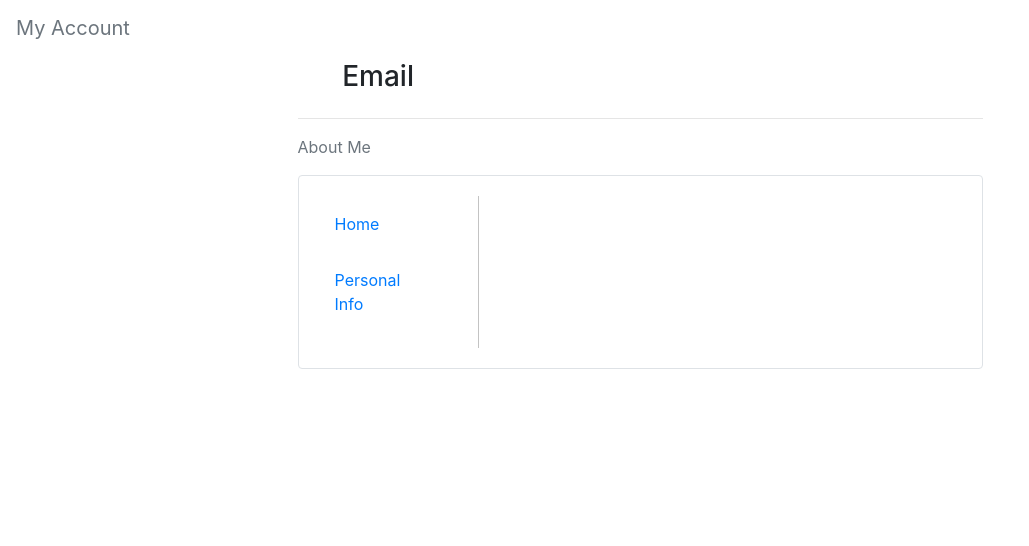
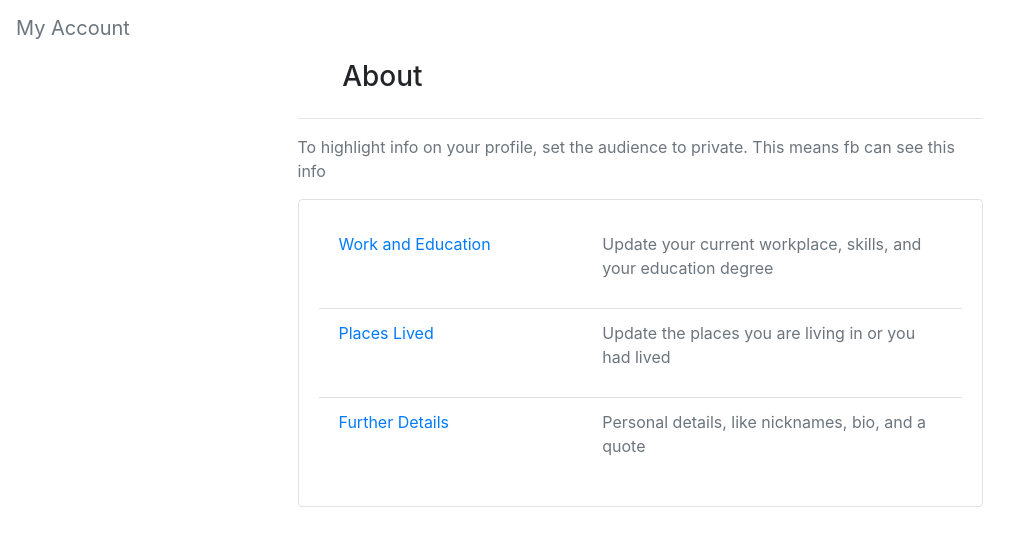
Before and after one commit to crimsonpython24/pymun, a Django app: template pymun/accounts/templates/myaccount/about_me.html in a window 1280 px wide. Shown: the top 546 px of the page, without its empty margins (0-1029 px from the left). Run offline with Django 3.2, Linux system fonts and the light colour scheme; the template is opened without the code that fills it, so the values that code supplies are empty; some libraries are stand-ins or nearby versions.

Commit message:
added about base view and urls
will be adding functionalities later, figuring out one-to-many foreign relationships

```diff
--- a/pymun/accounts/templates/myaccount/about_me.html
+++ b/pymun/accounts/templates/myaccount/about_me.html
@@ -4,60 +4,58 @@
 {% load static %}
 
 {% block style %}
-<link rel="stylesheet" href="{% static 'myaccount/css/about_me.css' %}"/>
 <link rel="stylesheet" href="{% static 'myaccount/css/change_base.css' %}">
+<link rel="stylesheet" href="{% static 'myaccount/css/change_email.css' %}">
 <link rel="stylesheet" href="{% static 'myaccount/css/personal_info.css' %}"/>
 {% endblock style %}
 
-{% block inner_topic %}Email{% endblock inner_topic %}
+{% block inner_topic %}About{% endblock inner_topic %}
 
 {% block inner_content %}
-<p class="text-muted custom-text-5">About Me</p>
+<p class="text-muted custom-text-5">To highlight info on your profile, set the audience to private. This means  fb can see this info</p>
 <div class="card content-card-custom-0 z-depth-0 border content-card-custom-0" style="min-width: 660px;">
   <!-- Card content -->
-  <div class="card-body card-body-custom-2">
-    <div class="row" style="margin: auto">
-    {% block sidebar %}
-      <div class="col-xl-3 custom-col-3" style="padding: 0px; padding: 0px;border-right: 1px solid #c3c3c3;">
-        <div class="d-xl-none classic-tabs">
-          <ul class="nav tabs-primary" id="myClassicTab" role="tablist">
-            <li class="nav-item custom-tabs-0a">
-              <a class="nav-link waves-light {% block link0a %}{% endblock link0a %}" id="home-tab-classic" href="{% url 'my_account' slug=user.slug %}" role="tab" aria-controls="home-classic" aria-selected="true">Home</a>
-            </li>
-            <li class="nav-item custom-tabs-0a">
-              <a class="nav-link waves-light {% block link1a %}{% endblock link1a %}" id="info-tab-classic" href="{% url 'personal_info' slug=user.slug %}" role="tab" aria-controls="info-classic" aria-selected="false">Personal Info</a>
-            </li>
-          </ul>
-        </div>
-        <div class="d-none d-xl-block d-custom-help">
-          <!-- Nav tabs -->
-          <ul class="nav md-pills pills-primary flex-column nav-justified outline" role="tablist">
-            <div class="d-flex flex-column bd-highlight mb-3 outline">
-              <div class="p-2 bd-highlight bd-custom-0" style="padding-left: 0px !important;">
-                <li class="nav-item custom-item-0 nav-custom-0" style="padding: 0px;">
-                  <a class="nav-link {% block link0b %}active show{% endblock link0b %} nav-link-custom z-depth-0" href="{% url 'my_account' slug=user.slug %}" href="#panel90" role="tab">
-                    <div class="col-9 text-left custom-col-1" style="padding: 0px; margin: 0px;">Home</div>
-                  </a>
-                </li>
-              </div>
-              <div class="p-2 bd-highlight bd-custom-0" style="padding-left: 0px !important;">
-                <li class="nav-item custom-item-0 nav-custom-0"  style="padding: 0px;">
-                  <a class="nav-link {% block link1b %}{% endblock link1b %} nav-link-custom z-depth-0" href="{% url 'personal_info' slug=user.slug %}" href="#panel91" role="tab">
-                    <div class="col-9 text-left custom-col-1" style="padding: 0px; margin: 0px;">Personal Info</div>
-                  </a>
-                </li>
-              </div>
+  <div class="card-body card-body-custom-0">
+    <ul class="list-group list-group-flush">
+      <li class="list-group-item waves-effect">
+        <a style="display:block" href="{% url 'update_work' slug=user.slug %}">
+          <div class="row">
+            <div class="col-5"><span class="custom-text-4">Work and Education</span></div>
+            <div class="col-7">
+              <p class="text-muted custom-text-5">
+                Update your current workplace, skills, and your education degree
+              </p>
             </div>
-          </ul>
-        <!-- Nav tabs -->
-        </div>
-      </div>
-    {% endblock sidebar %}
-    <div class="col-xl-9 custom-xl-9">
-      {% block tab_content %} {% endblock tab_content %}
-      <!-- Classic tabs -->
-    </div>
+          </div>
+        </a>
+      </li>
+      <li class="list-group-item waves-effect">
+        <a style="display:block" href="{% url 'update_places' slug=user.slug %}">
+          <div class="row">
+            <div class="col-5"><span class="custom-text-4">Places Lived</span></div>
+            <div class="col-7">
+              <p class="text-muted custom-text-5">
+                Update the places you are living in or you had lived
+              </p>
+            </div>
+          </div>
+        </a>
+      </li>
+      <li class="list-group-item waves-effect">
+        <a style="display:block" href="{% url 'update_detail' slug=user.slug %}">
+          <div class="row">
+            <div class="col-5"><span class="custom-text-4">Further Details</span></div>
+            <div class="col-7">
+              <p class="text-muted custom-text-5">
+                Personal details, like nicknames, bio, and a quote
+              </p>
+            </div>
+          </div>
+        </a>
+      </li>
+    </ul>
   </div>
 </div>
+<!-- Card -->
 
 {% endblock inner_content %}
--- a/pymun/accounts/urls.py
+++ b/pymun/accounts/urls.py
@@ -20,9 +20,12 @@ urlpatterns = [
     path('<slug:slug>/myaccount/change_birthday', views.ChangeBirthdayView.as_view(), name='change_birthday'),
     path('<slug:slug>/myaccount/change_gender', views.ChangeGenderView.as_view(), name='change_gender'),
     path('<slug:slug>/myaccount/change_email', views.ChangeEmailView.as_view(), name='change_email'),
-    path('<slug:slug>/myaccount/change_contact_email', views.ChangeContactEmailView.as_view(), name='change_contact_email'),
-    path('<slug:slug>/myaccount/change_about_me_email', views.ChangeAboutMeEmailView.as_view(), name='change_about_me_email'),
-    path('<slug:slug>/myaccount/change_recovery_email', views.ChangeRecoveryEmailView.as_view(), name='change_recovery_email'),
+    path('<slug:slug>/myaccount/change_email/contact', views.ChangeContactEmailView.as_view(), name='change_contact_email'),
+    path('<slug:slug>/myaccount/change_email/about_me', views.ChangeAboutMeEmailView.as_view(), name='change_about_me_email'),
+    path('<slug:slug>/myaccount/change_email/recovery', views.ChangeRecoveryEmailView.as_view(), name='change_recovery_email'),
 
     path('<slug:slug>/myaccount/about_me', views.AddAboutView.as_view(), name='about_me'),
+    path('<slug:slug>/myaccount/about_me/work', views.UpdateWorkView.as_view(), name='update_work'),
+    path('<slug:slug>/myaccount/about_me/places', views.UpdatePlacesView.as_view(), name='update_places'),
+    path('<slug:slug>/myaccount/about_me/detail', views.UpdateDetailView.as_view(), name='update_detail'),
 ]
```
Also changed, not shown: pymun/accounts/forms.py (+45 -0 lines), pymun/accounts/templates/myaccount/update_detail.html (added, +10 -0 lines), pymun/accounts/templates/myaccount/update_places.html (added, +10 -0 lines), pymun/accounts/views.py (+18 -0 lines), pymun/accounts/templates/myaccount/update_work.html (added).
